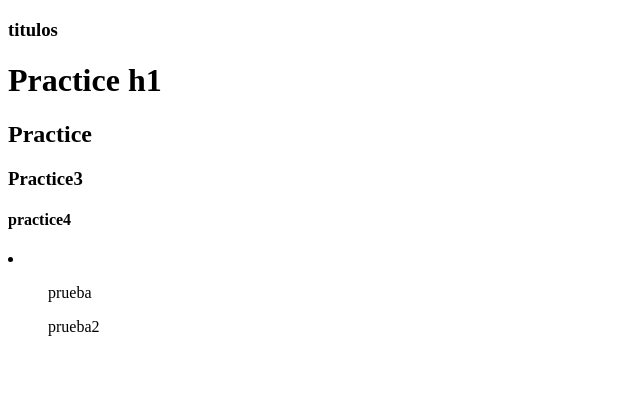
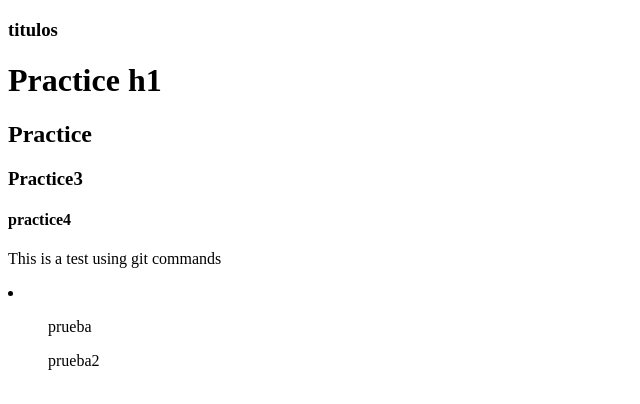
Before and after one commit to BACanales/html-practice, a plain HTML site: page practice.html in a window 1280 px wide. Shown: the whole page, without its empty margins (0-640 px from the left). Drawn offline with Linux system fonts and the light colour scheme.

Commit message:
New changes to files

```diff
--- a/practice.html
+++ b/practice.html
@@ -12,6 +12,7 @@
     <h2>Practice <h2>
     <h3>Practice3</h3>
     <h4>practice4</h4>
+    <p>This is a test using git commands</p>
     <li>
         <ol>prueba</ol>
         <ol>prueba2</ol>
```
Also changed, not shown: index.html (+1 -0 lines).
